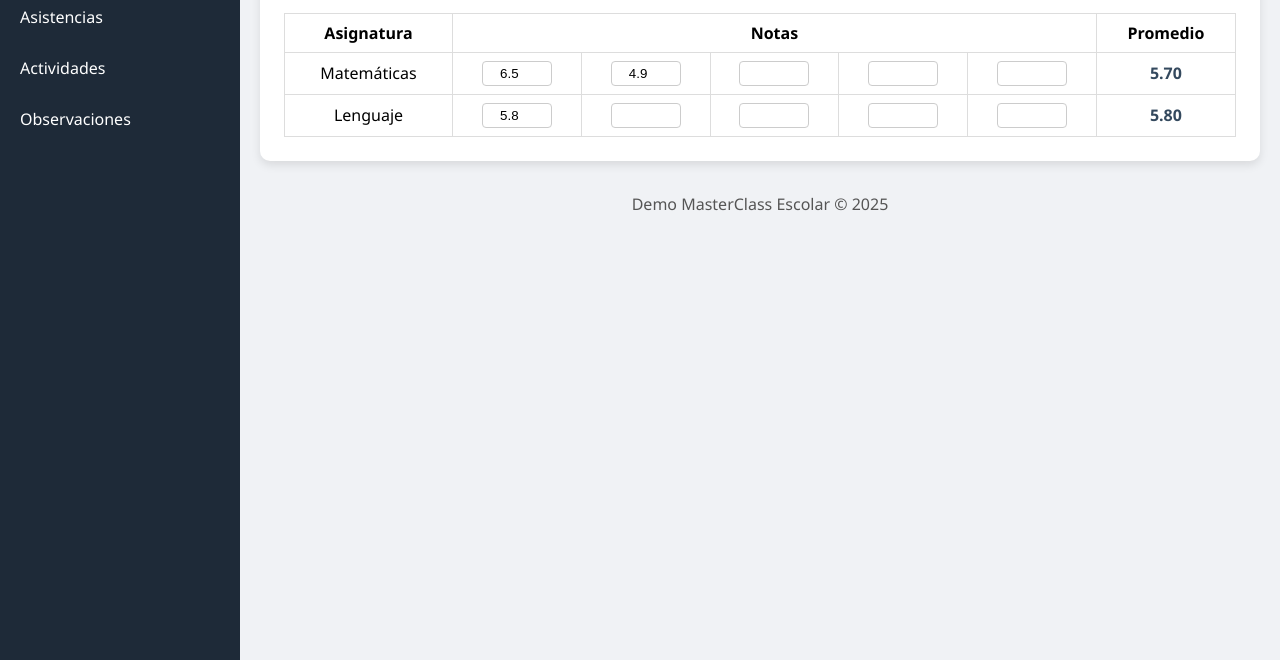
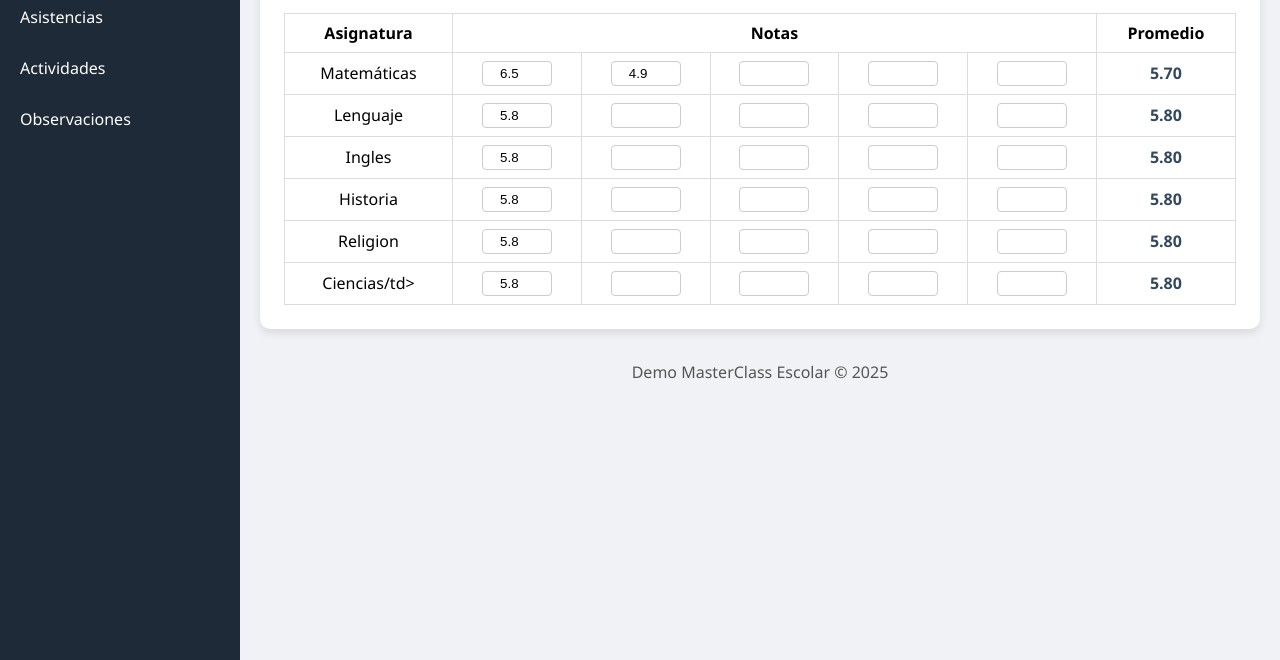
Before and after one commit to LegendCHI/classplus, a plain HTML site: page index.html in a window 1280 px wide. Shown: the part 140-800 px from the top of the page. Drawn offline with Linux system fonts and the light colour scheme.

Commit message:
Update index.html

```diff
--- a/index.html
+++ b/index.html
@@ -137,6 +137,43 @@
           <td><input type="number" step="0.1"></td>
           <td class="average"></td>
         </tr>
+        <tr>
+          <td>Ingles</td>
+          <td><input type="number" step="0.1" value="5.8"></td>
+          <td><input type="number" step="0.1"></td>
+          <td><input type="number" step="0.1"></td>
+          <td><input type="number" step="0.1"></td>
+          <td><input type="number" step="0.1"></td>
+          <td class="average"></td>
+        </tr>
+        <tr>
+          <td>Historia</td>
+          <td><input type="number" step="0.1" value="5.8"></td>
+          <td><input type="number" step="0.1"></td>
+          <td><input type="number" step="0.1"></td>
+          <td><input type="number" step="0.1"></td>
+          <td><input type="number" step="0.1"></td>
+          <td class="average"></td>
+        </tr>
+        <tr>
+          <td>Religion</td>
+          <td><input type="number" step="0.1" value="5.8"></td>
+          <td><input type="number" step="0.1"></td>
+          <td><input type="number" step="0.1"></td>
+          <td><input type="number" step="0.1"></td>
+          <td><input type="number" step="0.1"></td>
+          <td class="average"></td>
+        </tr>
+        <tr>
+          <td>Ciencias/td>
+          <td><input type="number" step="0.1" value="5.8"></td>
+          <td><input type="number" step="0.1"></td>
+          <td><input type="number" step="0.1"></td>
+          <td><input type="number" step="0.1"></td>
+          <td><input type="number" step="0.1"></td>
+          <td class="average"></td>
+        </tr>
+
         <!-- Más asignaturas igual que antes -->
       </table>
     </div>
```
